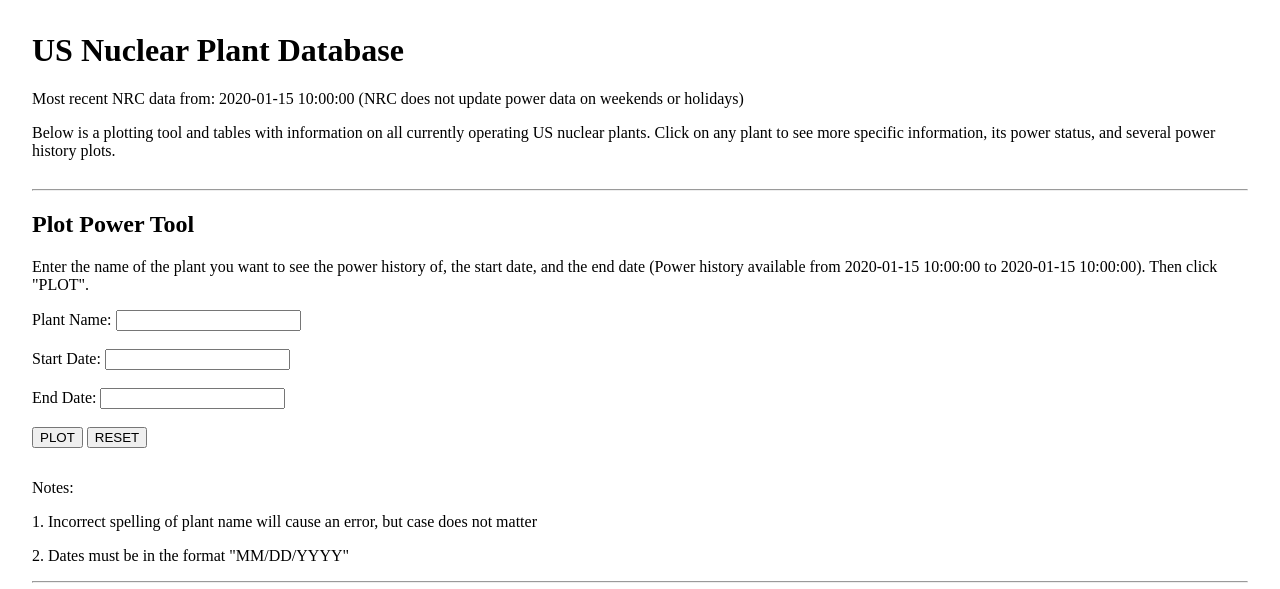
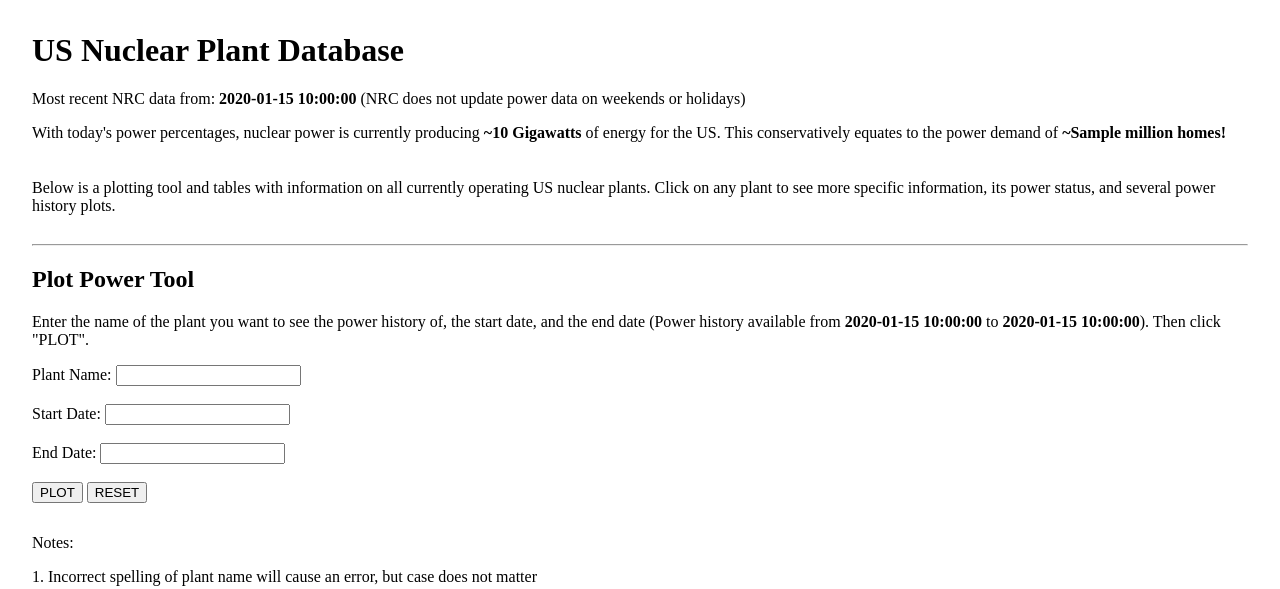
Before and after one commit to levi-cerra/nuke_powers_webapp, a Flask app: template templates/index.html in a window 1280 px wide. Shown: the top 589 px of the page. Run offline with Flask 3, Linux system fonts and the light colour scheme; the template is opened without the code that fills it: most values are stand-ins (such as "Sample title", 1, 10 or a date in 2020); parts of the project's set-up code (start-up, migrations or seed data) failed here and were passed over.

Commit message:
Add files via upload
Added functionality in main.py that calculates how many megawatts are currently being produced by the US nuclear fleet

```diff
--- a/main.py
+++ b/main.py
@@ -38,6 +38,27 @@ try:
     conn.commit()
     first_available_date = datetime.strptime(first_available_date[0][0], '%m/%d/%Y')
     first_available_date = first_available_date.strftime("%m/%d/%Y")
+
+    query = "SELECT all_rated_power FROM plant_info_all WHERE all_plants_ID<95;"
+    mycursor = conn.cursor()
+    mycursor.execute(query)
+    rated_power_data = mycursor.fetchall()
+    conn.commit()
+
+    # Get the information on how much power is currently being made by nuclear energy
+    powers = []
+    percents = []
+    power_produced = []
+    for i, row in enumerate(results1):
+        powers.append(rated_power_data[i][0])
+        for j, value in enumerate(row):
+            if j == 2:
+                percents.append(value)
+                power_produced.append((float(value)/100) * float(rated_power_data[i][0]))
+
+    sum_of_power_produced = np.round(np.sum(power_produced) / 1000, 2) # puts it into terawatts and leaves 2 decimal places
+    homes_powered = np.round(sum_of_power_produced * 1000 * 500 / 1000000, 0)
+
 except mysql.connector.Error as e:
     results1 = ["#"]
     message = 'NOT CONNECTED'
@@ -46,7 +67,7 @@ except mysql.connector.Error as e:
 
 @app.route('/')
 def index():
-    return render_template('index.html', results1 = results1, todays_date = todays_date, first_available_date = first_available_date)
+    return render_template('index.html', results1 = results1, todays_date = todays_date, first_available_date = first_available_date, sum_of_power_produced = sum_of_power_produced, homes_powered = homes_powered)
 
 
 @app.route('/get_plot', methods = ['GET', 'POST'])
--- a/templates/index.html
+++ b/templates/index.html
@@ -15,7 +15,12 @@
 </head>
 <body>
   <h1>US Nuclear Plant Database</h1>
-  <p>Most recent NRC data from: {{ todays_date }} (NRC does not update power data on weekends or holidays)</p>
+  <p>Most recent NRC data from: <strong>{{ todays_date }}</strong> (NRC does not update power data on weekends or holidays)</p>
+
+  <p>With today's power percentages, nuclear power is currently producing <strong>~{{ sum_of_power_produced }} Gigawatts</strong> of energy for the US. This conservatively equates to the power demand of <strong>~{{ homes_powered }} million homes!</strong></p>
+
+  <div style="float:none; height:5px;"></div>
+
   <p>Below is a plotting tool and tables with information on all currently operating US nuclear plants. Click on any plant to see more specific information, its power status, and several power history plots.</p>
 
   <div style="float:none; height:5px;"></div>
@@ -23,7 +28,7 @@
   <hr>
 
   <h2>Plot Power Tool</h2>
-  <p>Enter the name of the plant you want to see the power history of, the start date, and the end date (Power history available from {{ first_available_date }} to {{ todays_date }}). Then click "PLOT".</p>
+  <p>Enter the name of the plant you want to see the power history of, the start date, and the end date (Power history available from <strong>{{ first_available_date }}</strong> to <strong>{{ todays_date }}</strong>). Then click "PLOT".</p>
 
 
   <form id="myForm" action="/get_plot" method='POST'>
@@ -45,6 +50,8 @@
   <p>Notes:</p>
   <p>   1. Incorrect spelling of plant name will cause an error, but case does not matter</p>
   <p>   2. Dates must be in the format "MM/DD/YYYY"</p>
+
+  <div style="float:none; height:5px;"></div>
 
   <hr>
 
```
